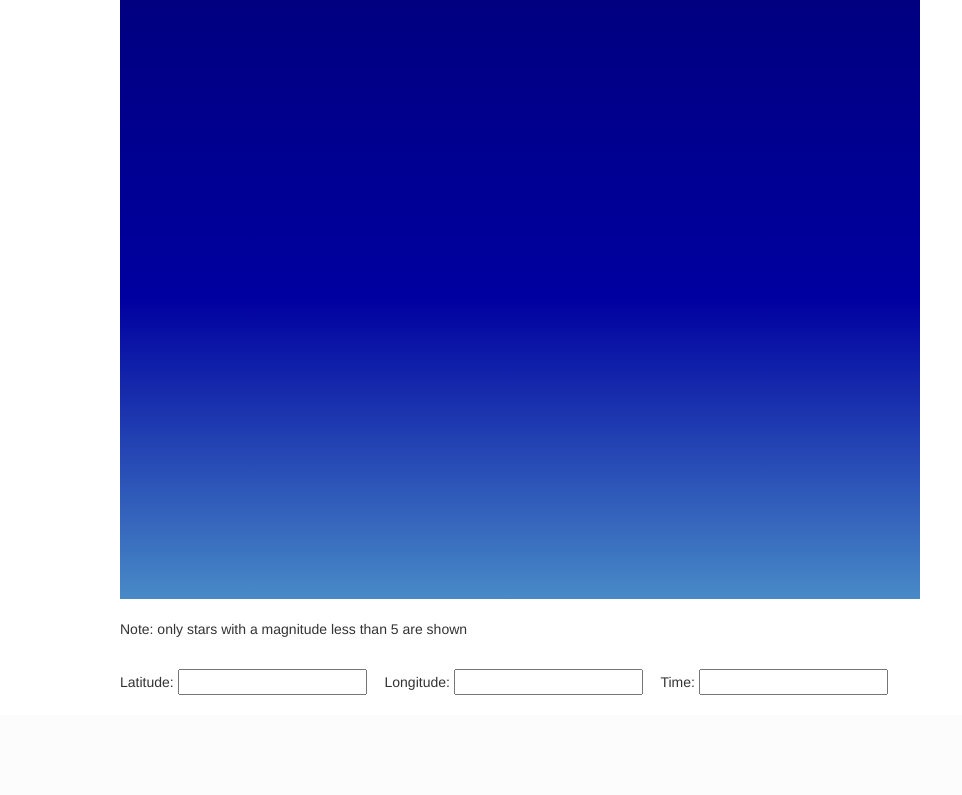
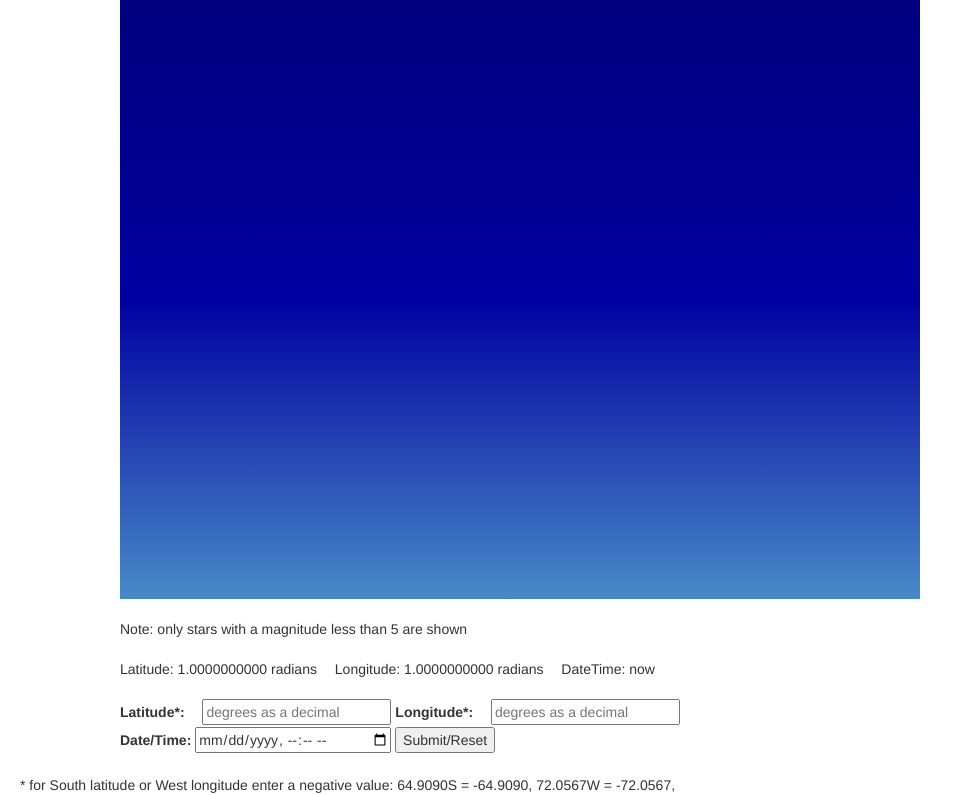
Before and after one commit to ZoeShirah/Hackbright_Star_Project, a Flask app: page /generator in a window 1280 px wide. Shown: the part 156-951 px from the top of the page, without its empty margins (0-962 px from the left). Before the commit the page ends 851 px from the top, so only its background shows below. Run offline with Flask 2, Linux system fonts and the light colour scheme; the visitor is signed in with stand-in values (Sample User, id 1); some libraries are stand-ins or nearby versions.

Commit message:
consolidated files, implemented lat/long change fn

```diff
--- a/calculations.py
+++ b/calculations.py
@@ -13,8 +13,9 @@ def convert_degrees_to_radians(decimaldegree):
 def get_current_altAz(ra, dec, lon=-2.1366218688, lat=0.65929689448, time=datetime.utcnow()):
     """Get current altaz coords for a star at given ra, dec, lat, long, datetime
 
-    default observer in SF at now, rad/dec and lat/long must be in radians,
-    time must be a UTC time as a datetime object
+    default observer in SF at now.
+    Rad/dec and lat/long must be in radians, time must be UTC time as a datetime object
+
     lat/long of SF = 37.7749295/-122.4194155 degrees
                    = 0.65929689448/-2.1366218688 radians
     """
--- a/server.py
+++ b/server.py
@@ -6,6 +6,8 @@ from flask import Flask, jsonify, render_template, redirect, request, flash, ses
 from flask_debugtoolbar import DebugToolbarExtension
 import json
 import sqlalchemy
+from datetime import datetime
+import pytz
 
 from model import Star, User, UserStar, connect_to_db, db
 
@@ -183,32 +185,9 @@ def add_to_saved(star_id):
 
 @app.route('/star_data.json/<direction>')
 def create_stars_json(direction):
-    """Take the user input and return json file of stars
+    """ Take the user selected direction and return json file of stars."""
 
-    """
-    if request.args.get("longitude"):
-        lon = request.args.get("longitude")
-        print "longitude", lon
-    # lat = request.args.get("latitude")
-    # time = request.args.get("time")
-    stars = Star.query.filter(Star.magnitude < 5).order_by(Star.star_id).all()
-    star_data = []
-    for star in stars:
-        #ra is in hours/min/sec, 1 hour = 15 degrees, so must multiply by 15
-        ra = c.convert_degrees_to_radians((15*star.ra))
-        dec = c.convert_degrees_to_radians(star.dec)
-        altAz = c.get_current_altAz(float(ra), float(dec))
-        visible = c.get_visible_window(altAz.alt, altAz.az)
-        if direction in visible:
-            star_info = c.convert_sky_to_pixel(altAz.alt, altAz.az, direction)
-            color = c.get_color(float(star.color_index))
-            star_info.update({'magnitude': float(star.magnitude),
-                              'color': color,
-                              'id': star.star_id})
-            if star.name:
-                star_info.update({'name': star.name})
-
-            star_data.append(star_info)
+    star_data = create_list_of_stars(direction)
 
     return json.dumps(star_data)
 
@@ -236,6 +215,60 @@ def search():
             return redirect("/stars")
 
 
+@app.route('/change_defaults')
+def change_defaults():
+    """ Take user input for lat/long and time and redraw sky"""
+    lat = request.args.get("latitude")
+    lon = request.args.get("longitude")
+    date = request.args.get("date")
+
+    date = str(date)
+    datetime_object = datetime.strptime(date, '%Y-%m-%dT%H:%M')
+
+    if lat:
+        lat = c.convert_degrees_to_radians(lat)
+        session["lat"] = lat
+    else:
+        if "lat" in session:
+            del session["lat"]
+    if lon:
+        lon = c.convert_degrees_to_radians(lon)
+        session["lon"] = lon
+    else:
+        if "lon" in session:
+            del session["lon"]
+
+    return redirect('/generator')
+
+# *****************************************************************
+# Helper functions
+
+
+def create_list_of_stars(direction):
+    stars = Star.query.filter(Star.magnitude < 5).order_by(Star.star_id).all()
+    star_data = []
+    for star in stars:
+        #ra is in hours/min/sec, 1 hour = 15 degrees, so must multiply by 15
+        ra = c.convert_degrees_to_radians((15*star.ra))
+        dec = c.convert_degrees_to_radians(star.dec)
+        la = float(session.get("lat", 0.65929689448))
+        lo = float(session.get("lon", -2.1366218688))
+        t = session.get("time", datetime.utcnow())
+        altAz = c.get_current_altAz(float(ra), float(dec), lo, la, t)
+        visible = c.get_visible_window(altAz.alt, altAz.az)
+        if direction in visible:
+            star_info = c.convert_sky_to_pixel(altAz.alt, altAz.az, direction)
+            color = c.get_color(float(star.color_index))
+            star_info.update({'magnitude': float(star.magnitude),
+                              'color': color,
+                              'id': star.star_id})
+            if star.name:
+                star_info.update({'name': star.name})
+
+            star_data.append(star_info)
+    return star_data
+
+
 if __name__ == "__main__":
     # We have to set debug=True here, since it has to be True at the
     # point that we invoke the DebugToolbarExtension
--- a/static/data.json
+++ /dev/null
@@ -1,3 +0,0 @@
-[ {"x": 150, "y": 200, "magnitude": 3, "color_index": 0.498},
-{"x": 15, "y": 400, "magnitude": 1, "color_index": -0.98}
-]
--- a/static/star_generator.css
+++ /dev/null
@@ -1,29 +0,0 @@
-#container {
-    margin-left: 100px;
-    position: relative;
-}
-
-#d3north {
-    background: linear-gradient( 0deg, #488AC7, #0000A0, #000080);
-    width: 800px;
-    height: 600px;
-}
-
-.indented {
-    margin-left:100px;
-}
-
-#direction {
-    margin-left: 50px;
-}
-
-.d3tooltip {
-    border-radius: 2px;
-    line-height: 1;
-    padding: 12px;
-    color: black;
-    border-color: #90F5BC;
-    border-width: 1px;
-    background: white;
-    border-style: solid;
-}
--- a/static/starsd3.js
+++ b/static/starsd3.js
@@ -1,3 +1,5 @@
+"use strict";
+
 function getDirection(){
 
     var direction = d3.event.target.value;
@@ -11,7 +13,7 @@ function printStarData(starData) {
   // d3 code
 
 
-  if (d3.select('#d3north').empty()){
+  if (d3.select('#d3starfield').empty()){
     console.log("empty");
   } else{
     d3.selectAll('circle').remove();
@@ -37,26 +39,28 @@ function printStarData(starData) {
                           return tooltip.style("visibility", "visible");
                           })
                         .on("mousemove", function(){
-                                    return tooltip.style("top", (d3.event.pageY-200)+"px").style("left",(d3.event.pageX-100)+"px");})
+                          return tooltip.style("top", (d3.event.pageY-50)+"px")
+                                        .style("left",(d3.event.pageX+25)+"px");
+                          })
                         .on("mouseout", function(){
-                                    return tooltip.style("visibility", "hidden");});
+                          return tooltip.style("visibility", "hidden");
+                          });
 }
 
 
-var svgBodySelection = d3.select("#d3north");
+var svgBodySelection = d3.select("#d3starfield");
 
 var svgContainer = svgBodySelection.append("svg")
                                    .attr("width", 800)
                                    .attr("height", 600)
                                    .style("fill", "white");
 
-var tooltip = d3.select("#d3north")
+var tooltip = d3.select("#d3starfield")
     .append("div")
     .attr("class", "d3tooltip")
     .style("position", "absolute")
     .style("z-index", "10")
     .style("visibility", "hidden")
-    .style("font-weight", "bold")
     .text("a simple tooltip");
 
 console.log('hiya!');
--- a/static/styles.css
+++ b/static/styles.css
@@ -5,3 +5,31 @@ body{
 .navbar-default{
     margin-left: -20px;
 }
+
+#d3starfield {
+    background: linear-gradient( 0deg, #488AC7, #0000A0, #000080);
+    width: 800px;
+    height: 600px;
+}
+
+.indented {
+    margin-left:100px;
+    margin-bottom: 20px;
+}
+
+#direction {
+    margin-left: 50px;
+    margin-bottom: 20px;
+}
+
+.d3tooltip {
+    border-radius: 2px;
+    line-height: 1;
+    padding: 5px;
+    color: black;
+    border-color: #90F5BC;
+    border-width: 2px;
+    background: white;
+    border-style: solid;
+    font-weight: bold;
+}
--- a/static/validate_registration.js
+++ b/static/validate_registration.js
@@ -1,3 +1,5 @@
+"use strict";
+
 $('.user-info').on('submit', function(evt) {
 
     var userChars = $('#e-mail').val();
--- a/templates/base.html
+++ b/templates/base.html
@@ -2,11 +2,17 @@
 <html>
 <head>
 <title>Star View - {% block title %}PAGE TITLE GOES HERE{% endblock %}</title>
-<link rel="stylesheet" href='/static/star_generator.css'>
 <link rel="stylesheet" href='/static/styles.css'>
+<script src="http://code.jquery.com/jquery.js"></script>
+<!-- bootstrap -->
+<!-- Latest compiled and minified CSS -->
 <link rel="stylesheet" href="https://maxcdn.bootstrapcdn.com/bootstrap/3.3.7/css/bootstrap.min.css" integrity="sha384-BVYiiSIFeK1dGmJRAkycuHAHRg32OmUcww7on3RYdg4Va+PmSTsz/K68vbdEjh4u" crossorigin="anonymous">
+
 <!-- Optional theme -->
 <link rel="stylesheet" href="https://maxcdn.bootstrapcdn.com/bootstrap/3.3.7/css/bootstrap-theme.min.css" integrity="sha384-rHyoN1iRsVXV4nD0JutlnGaslCJuC7uwjduW9SVrLvRYooPp2bWYgmgJQIXwl/Sp" crossorigin="anonymous">
+
+<!-- Latest compiled and minified JavaScript -->
+<script src="https://maxcdn.bootstrapcdn.com/bootstrap/3.3.7/js/bootstrap.min.js" integrity="sha384-Tc5IQib027qvyjSMfHjOMaLkfuWVxZxUPnCJA7l2mCWNIpG9mGCD8wGNIcPD7Txa" crossorigin="anonymous"></script>
 </head>
 
 <body>
@@ -19,7 +25,6 @@
     </ul>
   {% endif %}
   {% endwith %}
-
 
 <nav class="navbar navbar-default">
   <div class="container-fluid">
@@ -59,7 +64,6 @@
 </nav>
 
 {% block content %}CONTENT HERE{% endblock %}
-<script src="http://code.jquery.com/jquery.js"></script>
 <script src='/static/scripts.js'></script>
 </body>
 </html>
--- a/templates/generator.html
+++ b/templates/generator.html
@@ -11,23 +11,33 @@
         <option value="West">West</option>
     </select>
 </form>
-<br>
-<div id="container" >
-    <div id='d3north' >
-    </div>
+<div class="indented">
+    <div id='d3starfield'></div>
 </div>
-<br>
 <p class="indented">Note: only stars with a magnitude less than 5 are shown</p>
-<br>
-<form class="indented" id="otherParams">
-    Latitude:
-    <input type="number" name="latitiude">&emsp;
-    Longitude:
-    <input type="number" name="latitiude">&emsp;
-    Time:
-    <input type="number" name="time">&emsp;
+<p class="indented">{% if "lat" in session %}
+    Latitude: {{ '%.10f' | format(session['lat']) }} radians&emsp;
+{% endif %}
+{% if "lon" in session %}
+    Longitude: {{ '%.10f' | format(session['lon']) }} radians&emsp;
+{% endif %}
+{% if "time" in session %}
+    Time: {{ session["time"] }}
+{% else %}
+    DateTime: now
+{% endif %}
+</p>
+<form action="/change_defaults" class="indented" id="otherParams">
+    <label for="latitude">Latitude*:</label>&emsp;
+    <input type="number" step="any" name="latitude" placeholder="degrees as a decimal">
+    <label for="longitude">Longitude*:</label>&emsp;
+    <input type="number" step="any" name="longitude" placeholder="degrees as a decimal"><br>
+    <label for="date">Date/Time:</label>
+    <input type="datetime-local" step="any" name="date">
+    <input type="submit" value="Submit/Reset">
 </form>
-<br>
+* for South latitude or West longitude enter a negative value:
+64.9090S = -64.9090, 72.0567W = -72.0567,
 <script src="https://d3js.org/d3.v4.min.js"></script>
 <script src='/static/starsd3.js'></script>
 {% endblock %}
--- a/templates/homepage.html
+++ b/templates/homepage.html
@@ -5,7 +5,7 @@
 
 <img src="http://www.publicdomainpictures.net/pictures/130000/velka/starry-night-background.jpg" alt="night sky" height="70" width="70">
 <h2>Star View</h2>
-<!-- <h7>observe the celestial nighttide</h7><br> -->
-<a href="/generator"><h4>Generate Night Sky</h4></a><br>
+<!-- <h7>observe the celestial nighttide</h7> -->
+<a href="/generator"><h4>Generate Star Map</h4></a>
 
 {% endblock %}
--- a/templates/search.html
+++ /dev/null
@@ -1,6 +0,0 @@
-{% extends 'base.html' %}
-{% block title %}Homepage{% endblock %}
-{% block nav_homepage %}active{% endblock %}
-{% block content %}
-
-{% endblock %}
--- a/templates/star_info.html
+++ b/templates/star_info.html
@@ -24,7 +24,8 @@
     {% if 'user_id' in session %}
     <div id='saveStarInfo' class = "saveStar">
         <h3>Add Star To Saved List: </h3>
-        <button id="addStar" value='{{ star.star_id }}'>add</button><div id='message'></div>
+        <button id="addStar" value='{{ star.star_id }}'>add</button>
+        <div id='message'></div>
     </div>
     {% endif %}
 {% endif %}
```
Also changed, not shown: requirements.txt (+6 -1 lines), static/svg_gradient_example.svg (deleted), static/vector.svg (deleted). Lines whose indentation alone changed are shown as unchanged.
